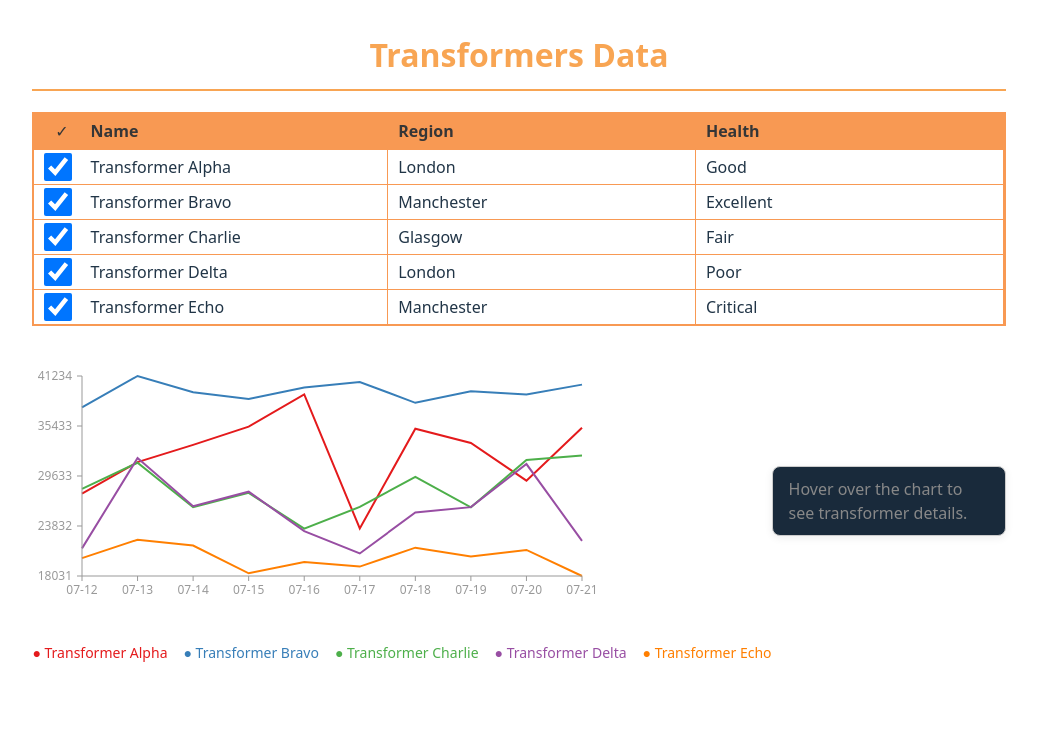
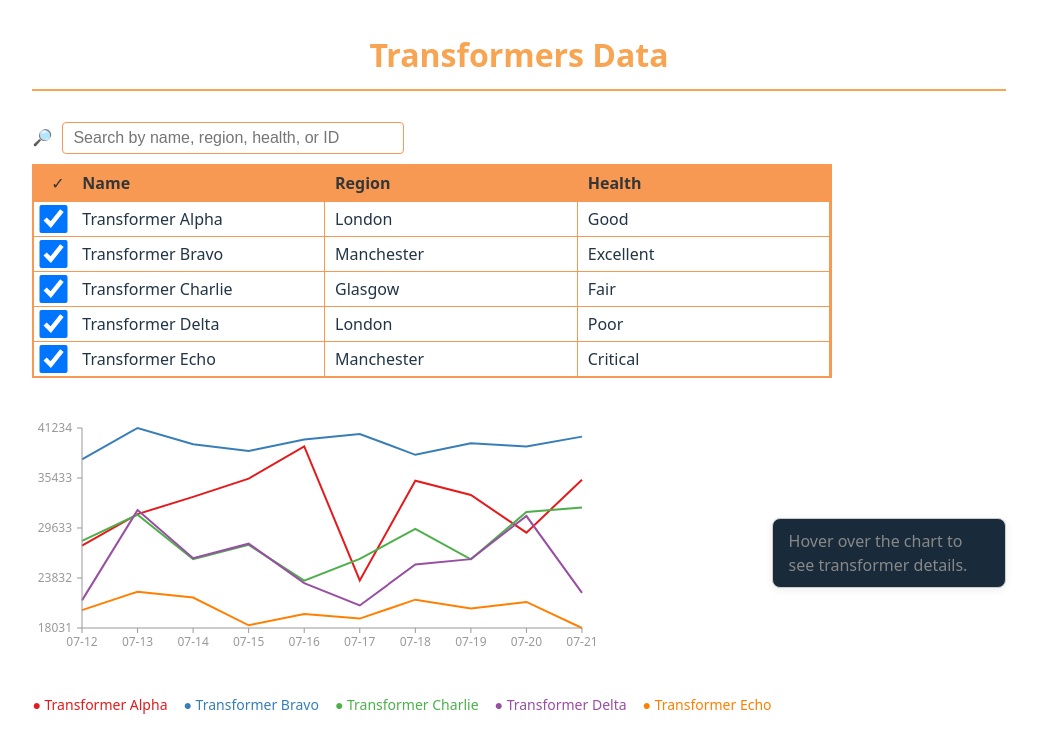
Before and after one commit to ktwist/data-visualiser, a Vue app: page / in a window 1280 px wide. Shown: the top 752 px of the page, without its empty margins (121-1158 px from the left). Built offline with nearby package versions, Linux system fonts and the light colour scheme.

Commit message:
feat: search and filter functionality

```diff
--- a/src/components/TransformerData.vue
+++ b/src/components/TransformerData.vue
@@ -1,5 +1,5 @@
 <script lang="ts" setup>
-import { ref, watch, defineEmits } from 'vue';
+import { ref, watch, computed } from 'vue';
 import type { TransformerAsset } from '../types';
 
 const props = defineProps<{
@@ -12,34 +12,68 @@ const emit = defineEmits<{
   (e: 'update:selected', ids: number[]): void;
 }>();
 
-// Track checked transformer IDs
 const selectedIds = ref<number[]>(props.transformers.map(t => t.assetId));
+const search = ref('');
 
-// Emit on change
-watch(selectedIds, (val) => emit('update:selected', val), { immediate: true });
+// Filtered transformers based on search
+const filteredTransformers = computed(() => {
+  if (!search.value.trim()) return props.transformers;
+  const s = search.value.trim().toLowerCase();
+  return props.transformers.filter(t =>
+    t.name.toLowerCase().includes(s) ||
+    t.region.toLowerCase().includes(s) ||
+    t.health.toLowerCase().includes(s) ||
+    String(t.assetId).includes(s)
+  );
+});
 
+// Emit only checked IDs that are also visible in the filter
+watch([selectedIds, filteredTransformers], () => {
+  const visibleCheckedIds = filteredTransformers.value
+    .map(t => t.assetId)
+    .filter(id => selectedIds.value.includes(id));
+  emit('update:selected', visibleCheckedIds);
+}, { immediate: true });
 </script>
 
 <template>
   <div v-if="props.loading">Loading...</div>
   <div v-else-if="props.error">{{ props.error }}</div>
-  <div v-else class="transformer-list">
-    <div class="table-row table-header"><span
-        class="checkmark">&#x2713;</span><span>Name</span><span>Region</span><span>Health</span></div>
-    <div class="table-row" v-for="t in props.transformers" :key="t.assetId">
-      <input type="checkbox" :value="t.assetId" v-model="selectedIds" />
-      <span>{{ t.name }}</span> <span>{{ t.region }}</span> <span>{{ t.health }}</span>
+  <div v-else class="transformer-data-wrapper">
+    <span>&#x1F50E;</span><input v-model="search" type="text" placeholder="Search by name, region, health, or ID"
+      class="search-input" />
+    <div class="transformer-list">
+      <div class="table-row table-header">
+        <span class="checkmark">&#x2713;</span>
+        <span>Name</span>
+        <span>Region</span>
+        <span>Health</span>
+      </div>
+      <div class="table-row" v-for="t in filteredTransformers" :key="t.assetId">
+        <input type="checkbox" :value="t.assetId" v-model="selectedIds" />
+        <span>{{ t.name }}</span>
+        <span>{{ t.region }}</span>
+        <span>{{ t.health }}</span>
+      </div>
+      <div v-if="filteredTransformers.length === 0" class="no-results">
+        No transformers match your search.
+      </div>
     </div>
   </div>
 </template>
 
 <style scoped>
+.transformer-data-wrapper {
+  max-width: 800px;
+}
+
 .transformer-list {
   display: grid;
   grid-template-columns: 1fr;
   grid-template-rows: auto;
   overflow-y: auto;
   border: 2px solid #f89953;
+
 }
 
 .checkmark {
@@ -72,4 +106,24 @@ watch(selectedIds, (val) => emit('update:selected', val), { immediate: true });
   padding: 5px 0 5px 10px;
   border-right: 1px solid #f89953;
 }
+
+.search-input {
+  margin: 10px;
+  padding: 6px 10px;
+  width: 20rem;
+  border-radius: 4px;
+  border: 1px solid #f89953;
+  font-size: 1rem;
+}
+
+.search-input:focus {
+  outline: none;
+  border-color: #f89953;
+}
+
+.no-results {
+  color: #888;
+  margin-top: 10px;
+  text-align: center;
+}
 </style>
```
